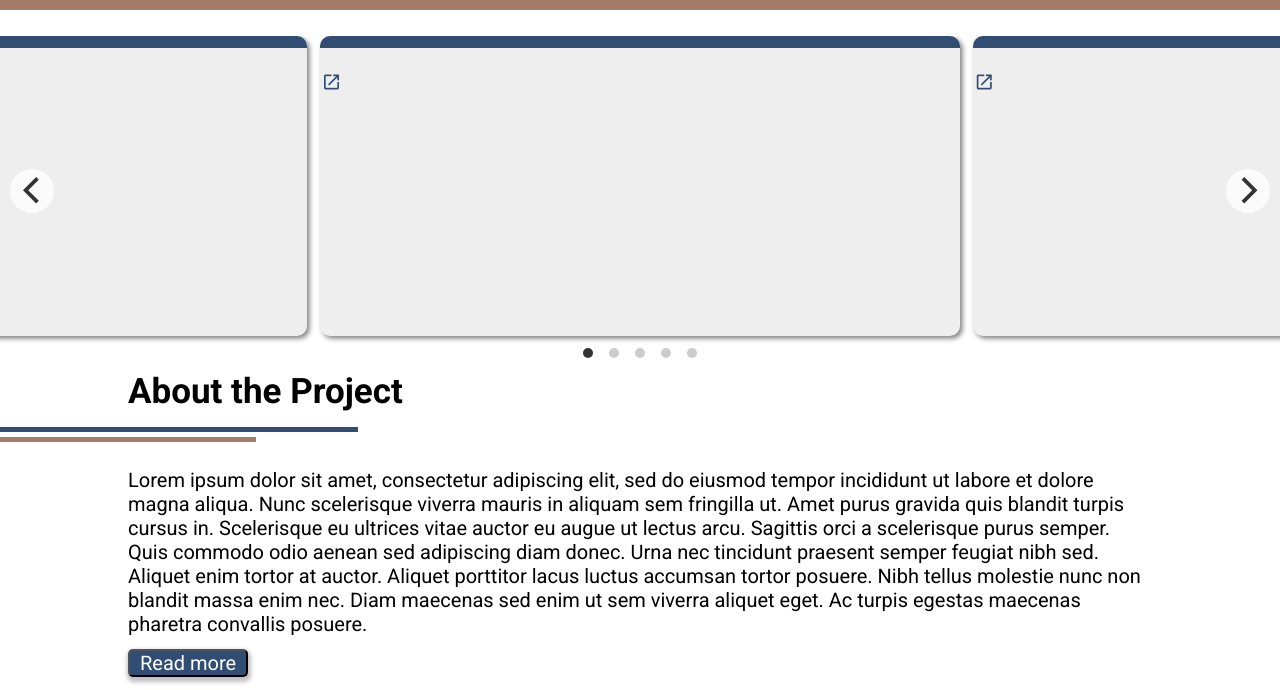
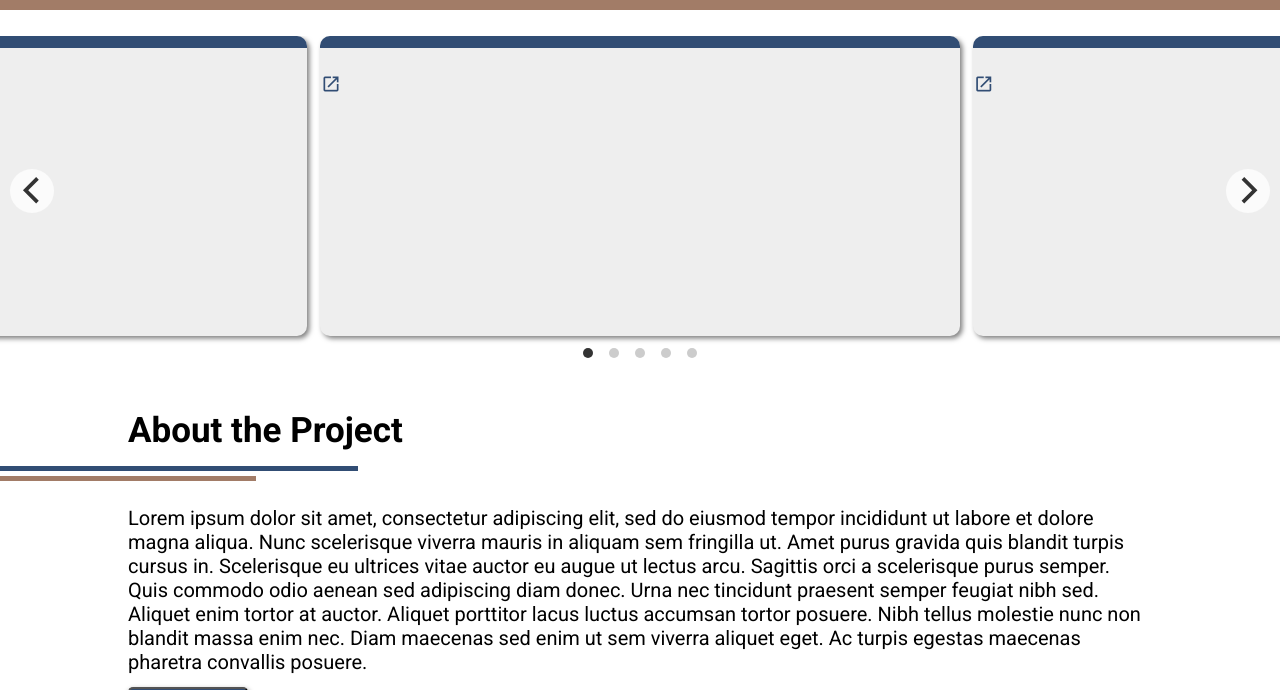
Before and after one commit to meet19435/CMS, a Flask app: template templates/home.html in a window 1280 px wide. Shown: the part 78-768 px from the top of the page. Run offline with Flask 2, Linux system fonts and the light colour scheme; the template is opened without the code that fills it, so the values that code supplies are empty.

Commit message:
updated home.css

```diff
--- a/static/style/home.css
+++ b/static/style/home.css
@@ -70,6 +70,7 @@
   background: transparent;
 }
 .gallery-cell {
+  position: relative;
   width: 50%;
   height: 300px;
   margin-right: 1%;
@@ -79,6 +80,8 @@
   overflow: auto;
   border-radius: 10px;
   margin-bottom: 10px;
+  align-items: center;
+  justify-content: center;
 }
 .gallery-cell h3{
   background: #314d74;
@@ -88,15 +91,17 @@
   padding-bottom: 1%;
 }
 .gallery-cell p{
-  padding-top: 10%;
+  margin-top: 5%;
   text-align: left;
   float: left;
   padding-left: 5%;
-  width: 70%;
+  max-width: 70%;
+  font-size: 20px;
+  font-weight: 400;
 }
 .gallery-cell img{
   float: right;
-  margin-top: 25px;
+  margin-top: 4%;
   margin-right: 10px;
   box-shadow: 2.5px 2.5px 5px rgba(0, 0, 0, 0.5);
 }
@@ -107,7 +112,7 @@
 }
 section h1 {
   position: relative;
-  margin-top: 2%;
+  margin-top: 5%;
   margin-left: 10%;
   font-size: 35px;
 }
@@ -145,7 +150,7 @@
   text-decoration: none;
   padding: 10px;
 }
-@media screen and (max-width: 1350px) {
+@media screen and (max-width: 1400px) {
   .gallery-cell img{
     display: none;
   }
@@ -155,6 +160,6 @@
     vertical-align: middle;
     display: table-cell;
     padding-right: 5%;
-    padding-top: 15%;
+    padding-top: 10%;
   }
 }
```
